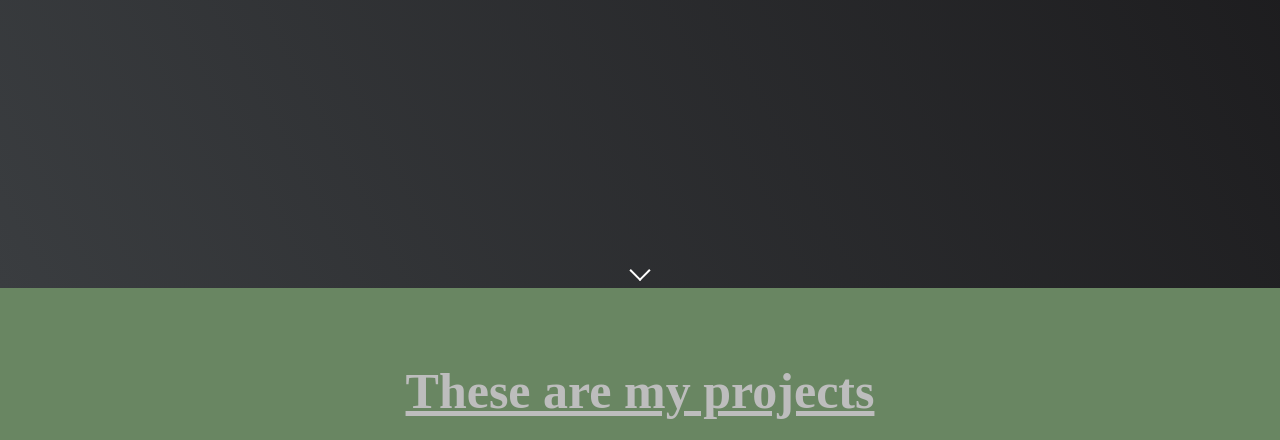
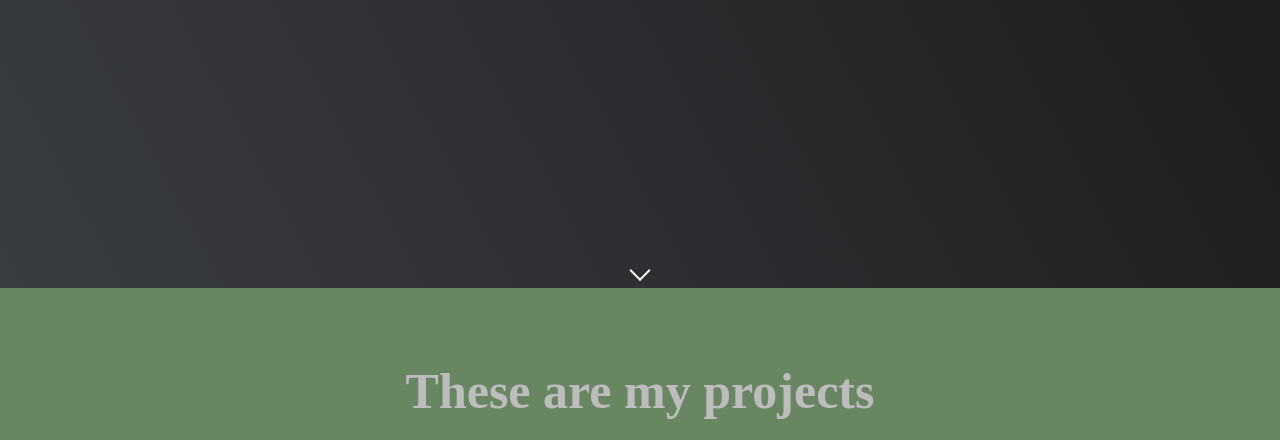
Before and after one commit to sadiqebrahim/sadiqebrahim.github.io, a plain HTML site: page index.html in a window 1280 px wide. Shown: the part 512-952 px from the top of the page. Drawn offline with Linux system fonts and the light colour scheme; a web font is replaced by a local one.

Commit message:
Update index.html

```diff
--- a/index.html
+++ b/index.html
@@ -31,7 +31,7 @@
       <div class="scroll-down"></div>
     </section>
     <section id="projects" class="projects">
-      <h1 class="project-header"><u>These are my projects</u></h1>
+      <h1 class="project-header">These are my projects</h1>
 
      <div class="grid" >
       <a
```
